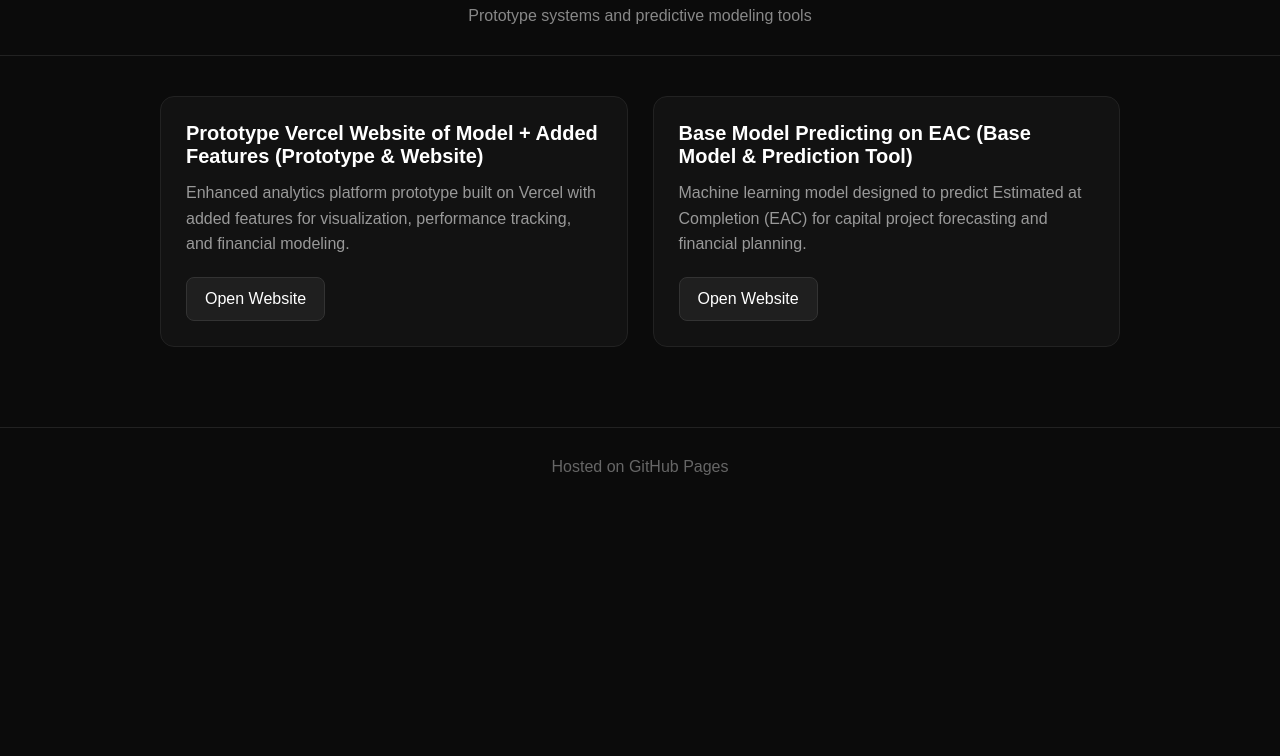
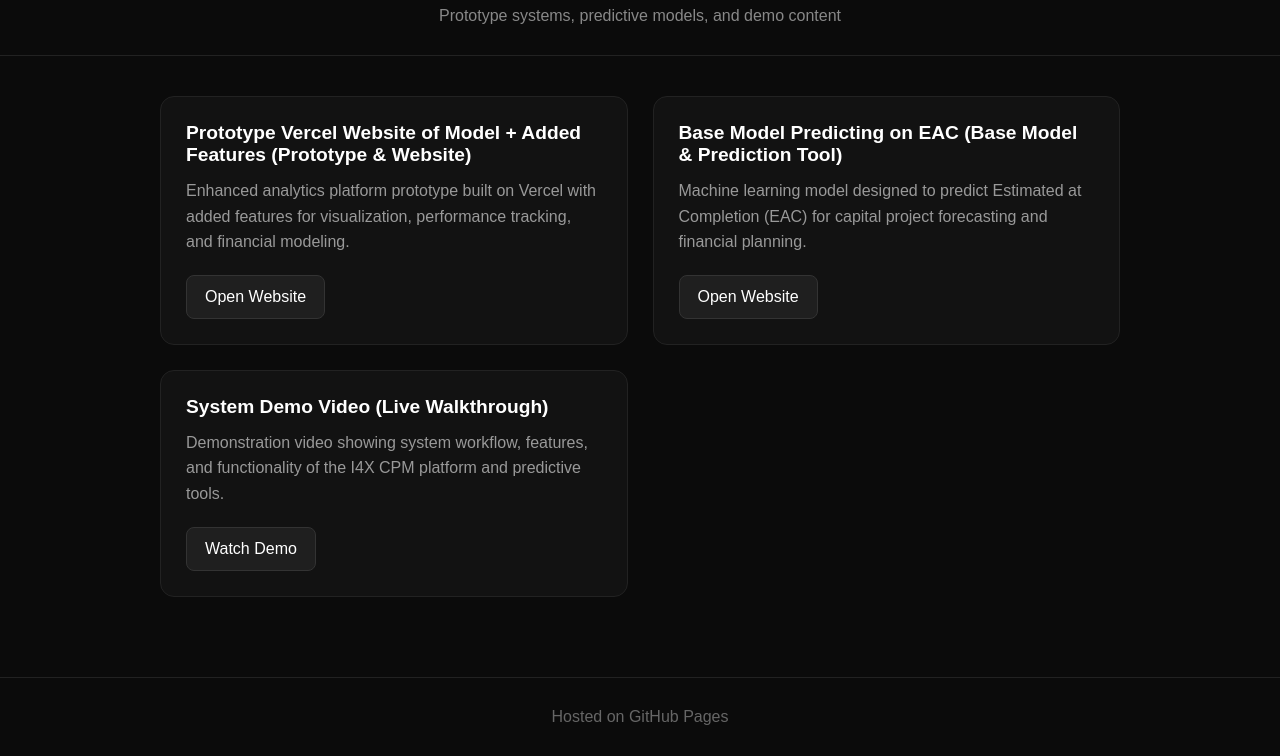
Before and after one commit to Blanky1/Blank1.github.io, a plain HTML site: page index.html in a window 1280 px wide. Shown: the part 118-874 px from the top of the page. Before the commit the page ends 800 px from the top, so only its background shows below. Drawn offline with Linux system fonts and the light colour scheme.

Commit message:
Revise content and add demo video section
Updated the prototype description and added a demo video section.

```diff
--- a/index.html
+++ b/index.html
@@ -57,7 +57,7 @@ main{
 
 .card h2{
   margin-bottom:12px;
-  font-size:1.25rem;
+  font-size:1.2rem;
 }
 
 .card p{
@@ -101,7 +101,7 @@ footer{
 
 <header>
   <h1>I4X CPM QR Code Links</h1>
-  <p>Prototype systems and predictive modeling tools</p>
+  <p>Prototype systems, predictive models, and demo content</p>
 </header>
 
 <main>
@@ -138,6 +138,22 @@ footer{
     </a>
   </div>
 
+  <!-- DEMO VIDEO -->
+  <div class="card">
+    <h2>System Demo Video (Live Walkthrough)</h2>
+    <p>
+      Demonstration video showing system workflow, features, and functionality
+      of the I4X CPM platform and predictive tools.
+    </p>
+
+    <a class="button"
+       href="https://youtu.be/1SCm8CWH58s"
+       target="_blank"
+       rel="noopener noreferrer">
+      Watch Demo
+    </a>
+  </div>
+
 </main>
 
 <footer>
```
